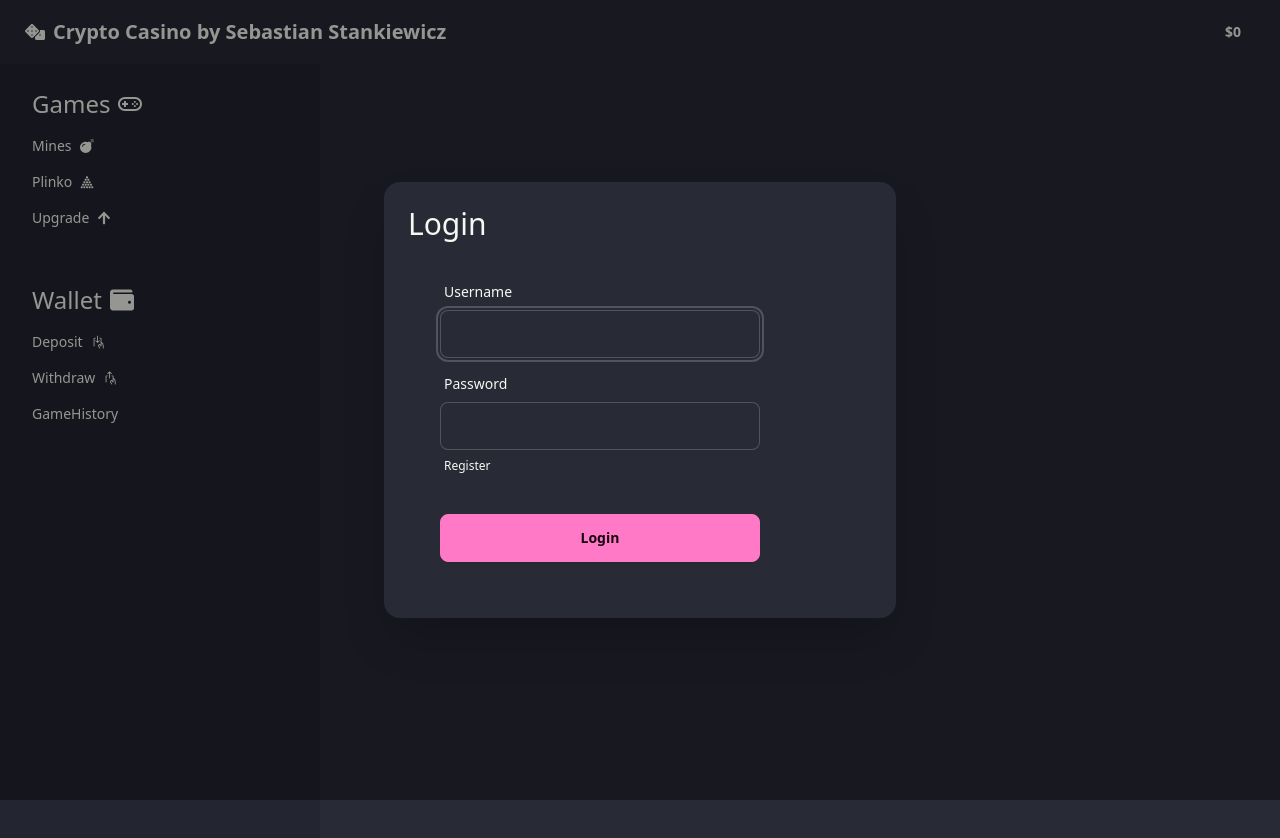
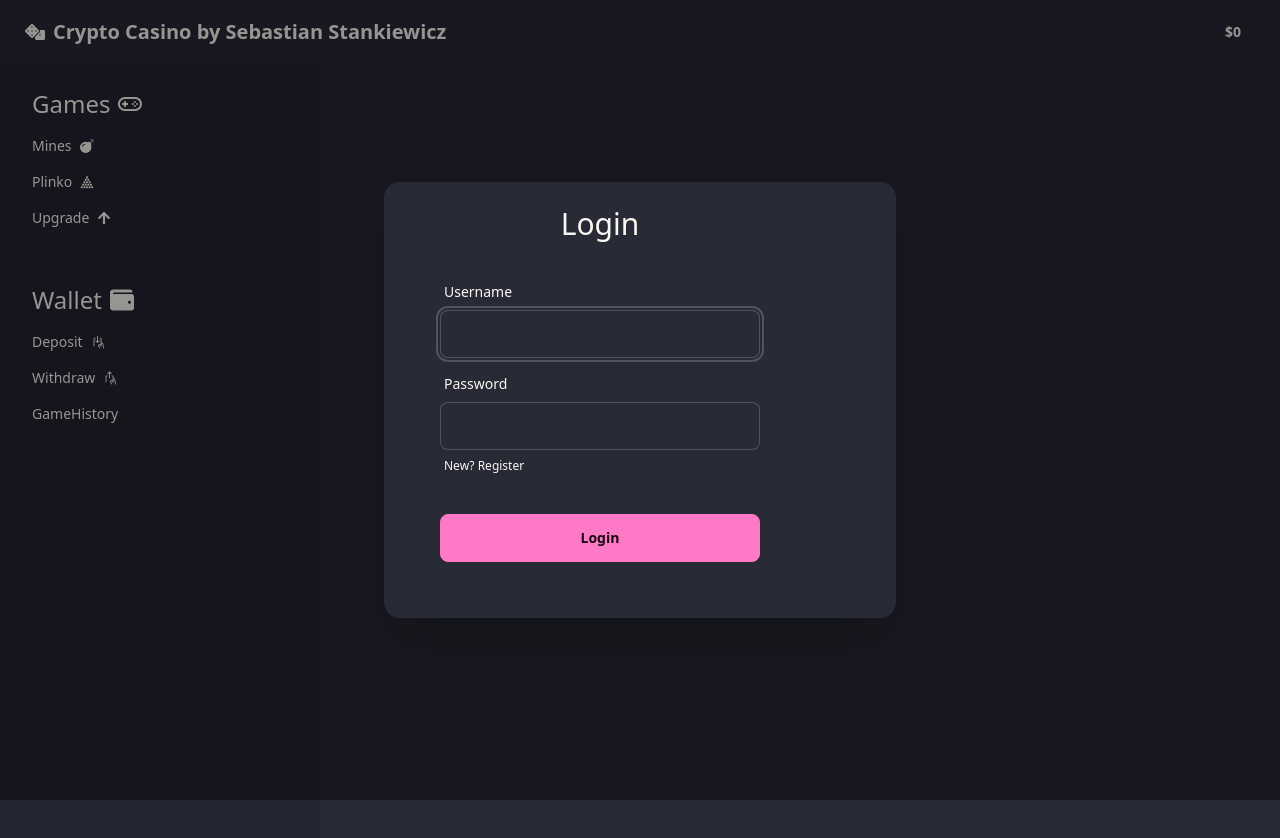
Before and after one commit to SebastianStankiewicz/onlineCasinoPlatform, a React (Vite) app in the folder frontend/react-frontend/: page /mines in a window 1280 px wide. Shown: the top 838 px of the page. Built offline with nearby package versions, Linux system fonts and the light colour scheme.

Commit message:
Implemented registration screen to the login modal.

```diff
--- a/frontend/react-frontend/src/api.js
+++ b/frontend/react-frontend/src/api.js
@@ -58,6 +58,15 @@ export const upgradeApiCall = async (authenticationToken, userName, betAmount, t
     return response.json();
   };
 
+  export const createUser = async (userName, password) => {
+    const response = await fetch(apiUrl + '/user/createUser', {
+      method: 'POST',
+      headers: { 'Content-Type': 'application/json' },
+      body: JSON.stringify({ userName, password })
+    });
+    return response.json();
+  };
+
 
   export const getBalance = async (authenticationToken, userName) => {
     const response = await fetch(apiUrl + '/user/wallet/getBalance', {
--- a/frontend/react-frontend/src/components/Login.jsx
+++ b/frontend/react-frontend/src/components/Login.jsx
@@ -1,17 +1,21 @@
 import React, {useState, useEffect} from "react";
 import { useOutletContext } from "react-router-dom";
-import { userLogin } from "../api";
+import { createUser, userLogin } from "../api";
 
 const Login = () => {
     const [password, setPassword] = useState(null);
     const [balance, setBalance, authToken, setAuthToken, userName, setUserName] = useOutletContext();
 
+    //Either being login or register
+    const [isLogin, setIsLogin] = useState(true);
 
     const handleLogin = async (e) => {
       e.preventDefault();
 
       try{
-        const result = await userLogin(userName, password);
+        const result = isLogin
+        ? await userLogin(userName, password)
+        : await createUser(userName, password);
 
         console.log(result)
 
@@ -22,11 +26,8 @@ const Login = () => {
             setBalance(result.balance);
             setUserName(userName);
         }
-
-
-
       } catch(err){
-
+        console.log(err);
       }
 
     };
@@ -35,7 +36,7 @@ const Login = () => {
     <>
       <div>
         <div className="card bg-base-100 w-full max-w-sm shrink-0 ">
-        <h1 className="text-3xl justify-center items-center">Login</h1>
+        <h1 className="text-3xl justify-center items-center flex ">{isLogin ? "Login" : "Register"}</h1>
           <form className="card-body" onSubmit={handleLogin}>
             <div className="form-control">
               <label className="label">
@@ -61,13 +62,13 @@ const Login = () => {
                 onChange={(e) =>  setPassword(e.target.value)}
               />
               <label className="label">
-                <a href="#" className="label-text-alt link link-hover">
-                  Register
-                </a>
+                <p className="label-text-alt link link-hover" onClick={() => {setIsLogin(!isLogin)}}>
+                {isLogin ? "New? Register" : "Already have an account? Login"}
+                </p>
               </label>
             </div>
             <div className="form-control mt-6">
-              <button className="btn btn-primary">Login</button>
+              <button className="btn btn-primary">{isLogin ? "Login" : "Register"}</button>
             </div>
           </form>
         </div>
```
Also changed, not shown: 2 other files (tests, documents, lock files or other folders).
